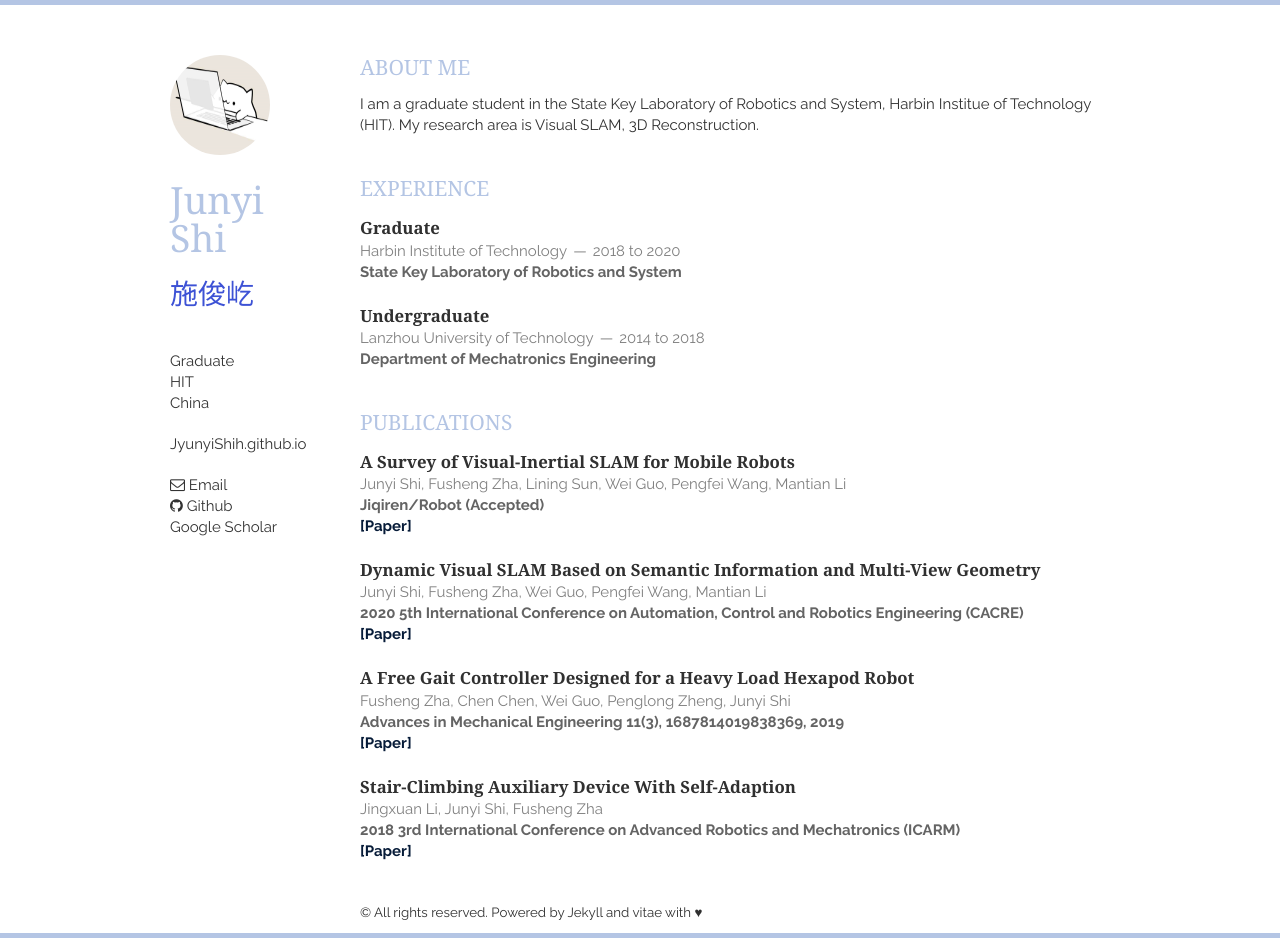
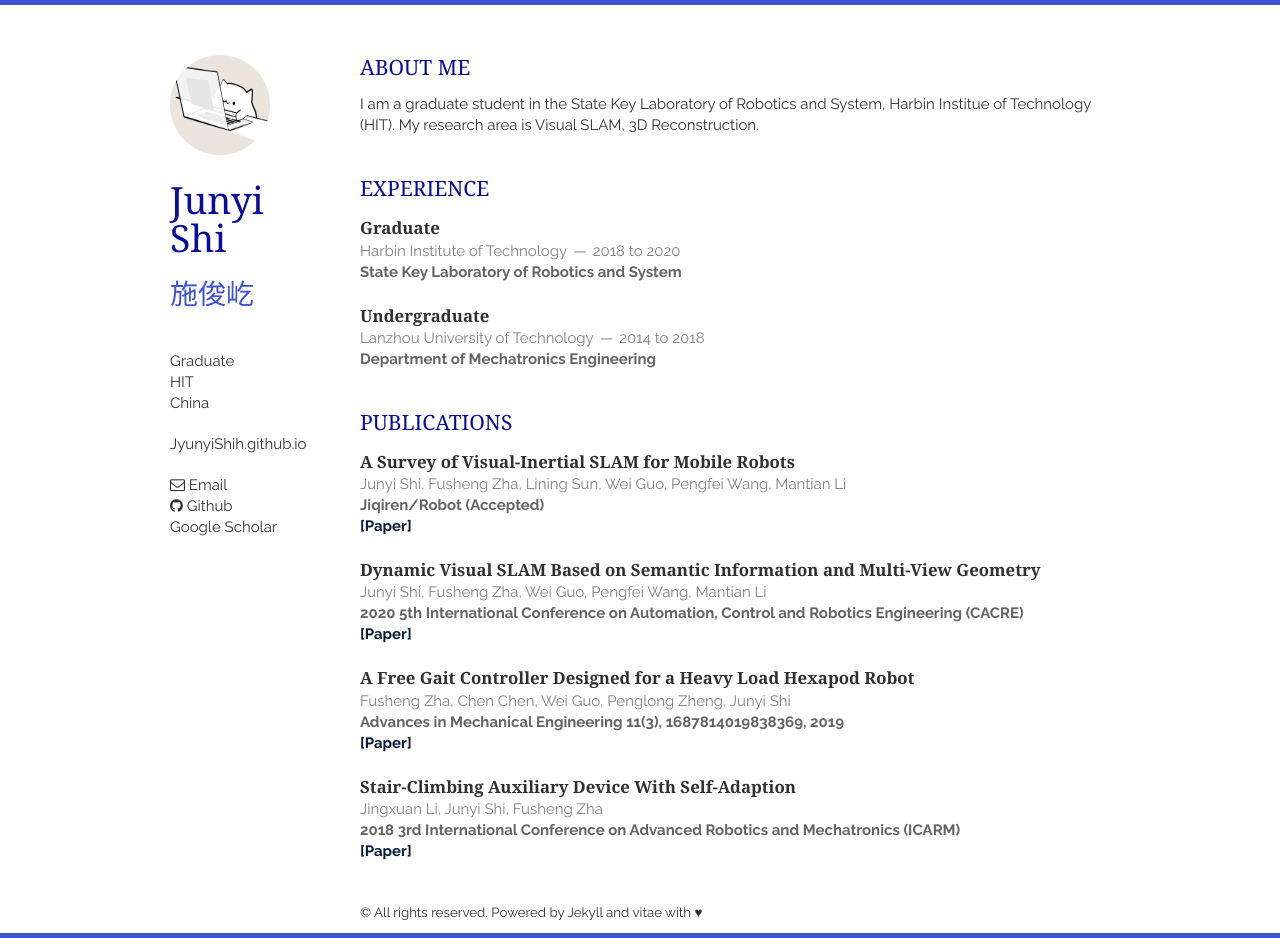
Before and after one commit to JunYiShih/JunYiShih.github.io, a Jekyll site: the page built from index.html, in a window 1280 px wide. Built offline with Jekyll 4.4.1, drawn with Linux system fonts in a browser that asks for light colours; nearby versions of some CDN libraries; the list of posts is cut into pages by our own code; a style sheet for code colours, icons or effects is not loaded.

Commit message:
Update layout.css

```diff
--- a/static/css/layout.css
+++ b/static/css/layout.css
@@ -5,8 +5,8 @@
     font-size: 15px;
     line-height: 21px;
     color: rgb(48, 48, 48);
-    border-top: 5px solid #B4C5E4;
-    border-bottom: 5px solid #B4C5E4;
+    border-top: 5px solid #3D52D5;
+    border-bottom: 5px solid #3D52D5;
 }
 
 .container {
@@ -23,7 +23,7 @@
 }
 
 a:hover, a:focus {
-    color: #B4C5E4;
+    color: #090C9B;
 }
 
 p, address {
@@ -40,7 +40,7 @@
 }
 
 header > h1, section > h1 {
-    color: #B4C5E4;
+    color: #090C9B;
 }
 
 header > h1 {
```
